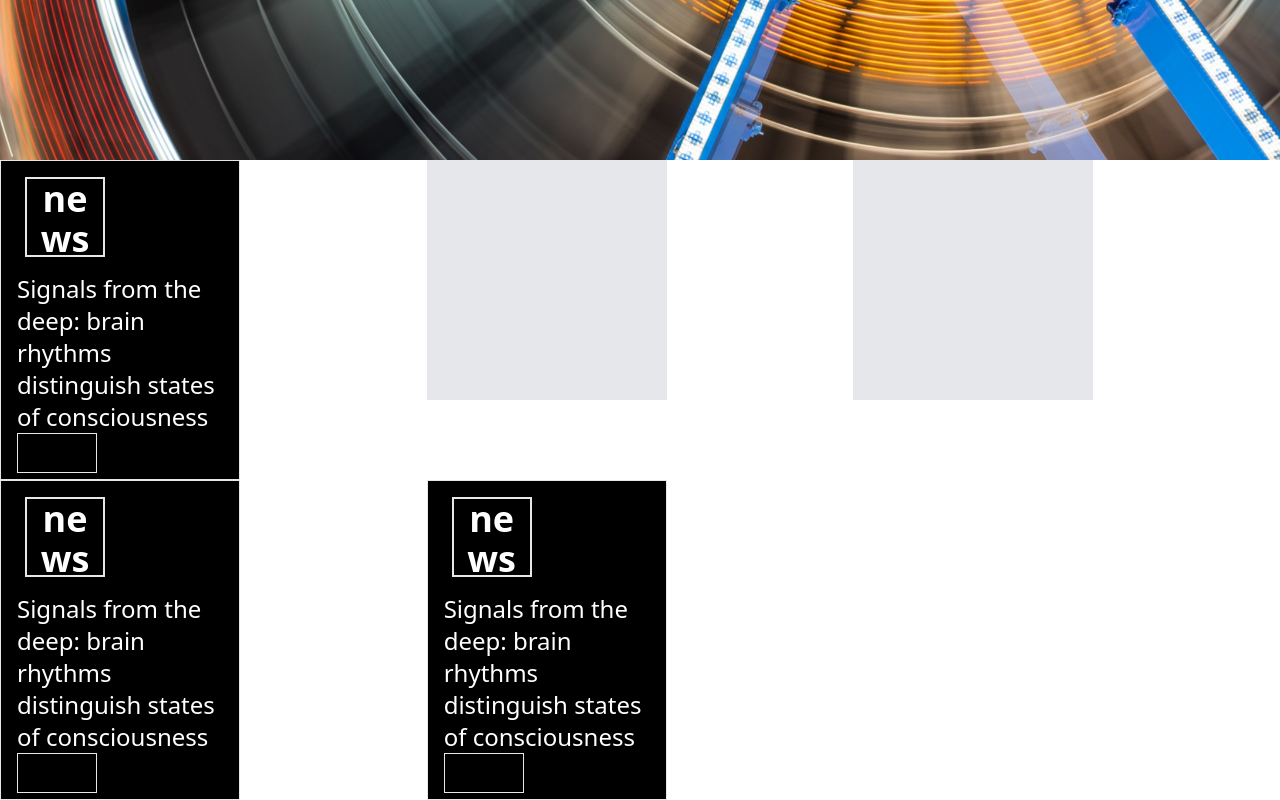
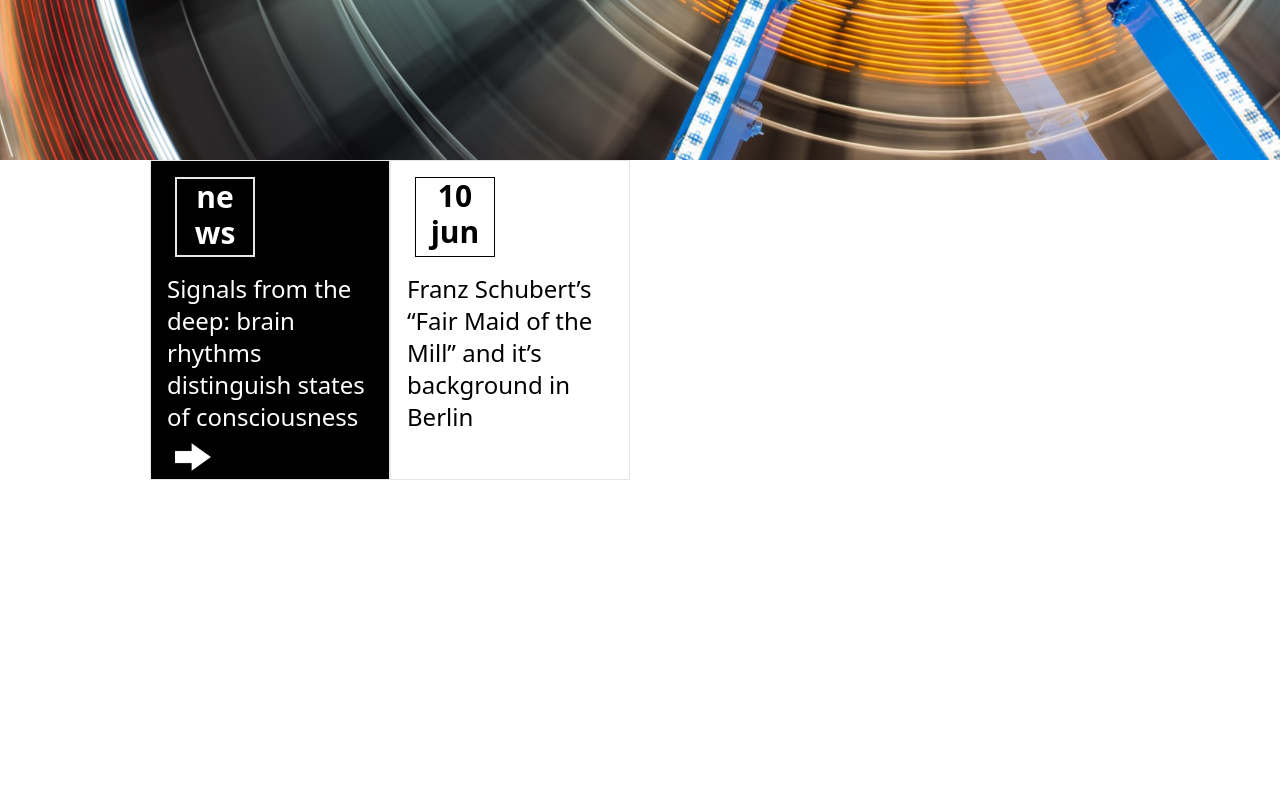
Before and after one commit to igiranezaadal/Css_Gate, a plain HTML site: page index.html in a window 1280 px wide. Shown: the part 720-1520 px from the top of the page. After the commit the page ends 1200 px from the top, so only its background shows below. Drawn offline with nearby package versions, Linux system fonts and the light colour scheme.

Commit message:
adding cards

```diff
--- a/index.html
+++ b/index.html
@@ -23,32 +23,33 @@
         <img class="w-full h-[100vh] object-cover" src="img/fui_magazin_rhythmus_titel_gettyimages_riesenrad_2_1_format_l.jpg.jpeg" alt="Hero Image">
      </div>
 
-     <div class="grid grid-cols-3 pl-100 ">
-        <div class="border w-60 h-80 bg-black ">
-            <div class="border-2 border-white-500 w-20 h-20 text-white font-bold text-4xl text-center mx-6 my-4 pb-2">ne ws</div>
+     <div class="flex flex-row">
+        <div class=" grid grid-cols-2 ml-[150px]">
+            <div class="border w-60 h-80 bg-black">
+            <div class="border-2 border-white-500 w-20 h-20 text-white font-bold text-3xl text-center mx-6 my-4 pb-2">ne ws</div>
             <div class="text-white text-2xl mx-4">Signals from the deep: brain rhythms distinguish states of consciousness</div>
-            <div class="mx-4 border border-white-500 w-20 h-10 ">
-            <svg xmlns="http://www.w3.org/2000/svg" fill="none" viewBox="0 0 24 24" stroke-width="1.5" stroke="currentColor" class="size-6"><path stroke-linecap="round" stroke-linejoin="round" d="M13.5 4.5 21 12m0 0-7.5 7.5M21 12H3" /></svg>
+            <div class="mx-4 ">
+                <img src="img/arrow-logo.png" class="w-9 h-10 mx-2 my-1">
             </div>
         </div>
-        <div class="border w-60 h-60 bg-gray-200"></div>
-        <div class="border w-60 h-60 bg-gray-200"></div>
-     </div>
-     <div class="grid grid-cols-3 pl-100 ">
-        <div class="border w-60 h-80 bg-black ">
-            <div class="border-2 border-white-500 w-20 h-20 text-white font-bold text-4xl text-center mx-6 my-4 pb-2">ne ws</div>
-            <div class="text-white text-2xl mx-4">Signals from the deep: brain rhythms distinguish states of consciousness</div>
-            <div class="mx-4 border border-white-500 w-20 h-10 ">
-            <svg xmlns="http://www.w3.org/2000/svg" fill="none" viewBox="0 0 24 24" stroke-width="1.5" stroke="currentColor" class="size-6"><path stroke-linecap="round" stroke-linejoin="round" d="M13.5 4.5 21 12m0 0-7.5 7.5M21 12H3" /></svg>
+        <div class="border w-60 h-80 bg-white ">
+            <div class="border border-black w-20 h-20 font-bold text-3xl text-center mx-6 my-4 ">10 jun</div>
+            <div class="text-2xl mx-4">Franz Schubert’s “Fair Maid of the Mill” and it’s background in Berlin</div>
+            <div class="mx-4 ">
+                <img src="img/arrow-logo.png" class="w-9 h-10 mx-2 my-1">
             </div>
         </div>
-        <div class="border w-60 h-80 bg-black ">
-            <div class="border-2 border-white-500 w-20 h-20 text-white font-bold text-4xl text-center mx-6 my-4 pb-2">ne ws</div>
-            <div class="text-white text-2xl mx-4">Signals from the deep: brain rhythms distinguish states of consciousness</div>
-            <div class="mx-4 border border-white-500 w-20 h-10 ">
-            <svg xmlns="http://www.w3.org/2000/svg" fill="none" viewBox="0 0 24 24" stroke-width="1.5" stroke="currentColor" class="size-6"><path stroke-linecap="round" stroke-linejoin="round" d="M13.5 4.5 21 12m0 0-7.5 7.5M21 12H3" /></svg>
+        </div>
+        <div class="right top-0 absolute border bg-red-200 ">
+            <div class="text-4xl"></div>
+            <div class="text-white text-2xl mx-4">
+                Signals from the deep: brain rhythms distinguish states of consciousness
+            </div>
+            <div class="mx-4 ">
+                <img src="img/arrow-logo.png" class="w-9 h-10 mx-2 my-1">
             </div>
         </div>
      </div>
+
 </body>
 </html>
```
Also changed, not shown: img/arrow-logo.png (added), img/arrow-logo.webp (added).
